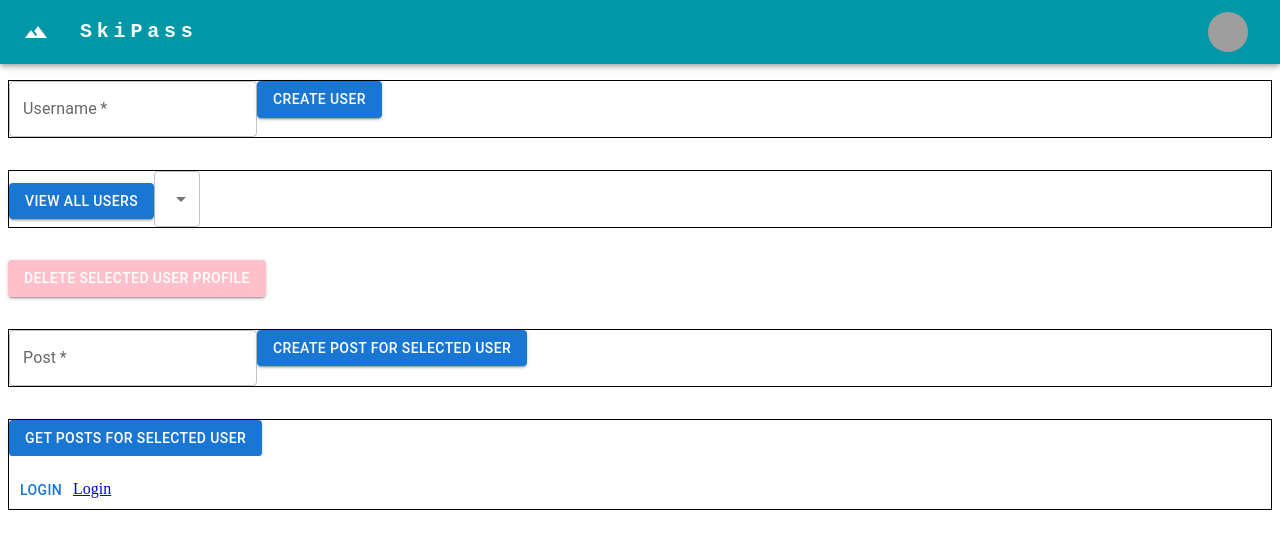
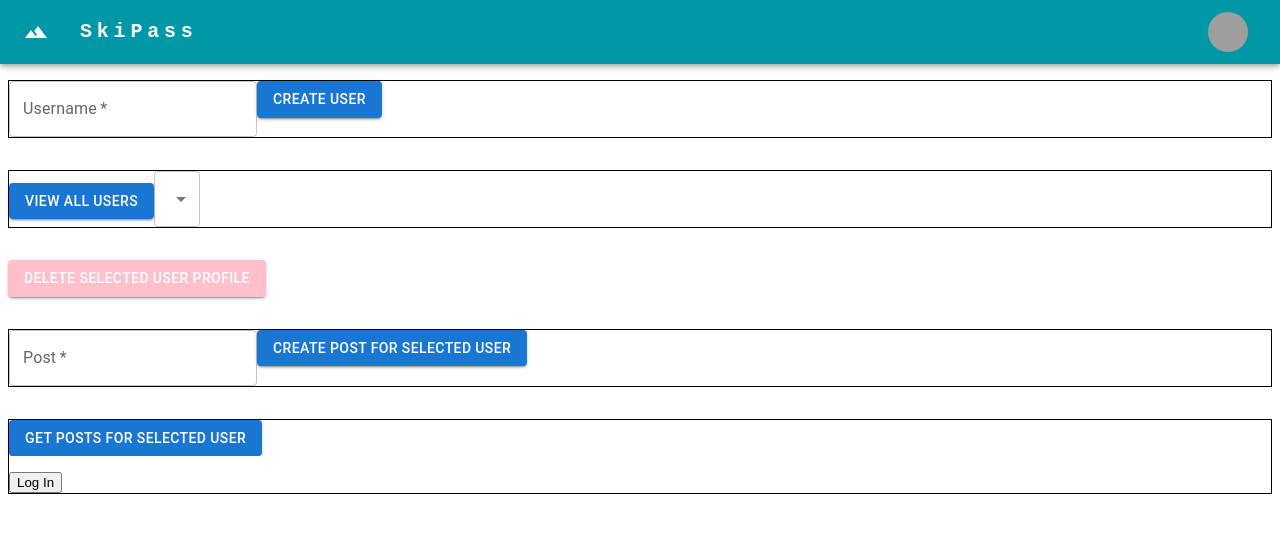
Before and after one commit to AleksandraKrasteva/skipass, a Next.js app in the folder client/: page / in a window 1280 px wide. Shown: the top 536 px of the page. Built offline with nearby package versions, Linux system fonts and the light colour scheme; grey boxes are pictures that could not be loaded.

Commit message:
use auth0 for react and not nextjs

```diff
--- a/client/package.json
+++ b/client/package.json
@@ -10,6 +10,7 @@
     "lint": "next lint"
   },
   "dependencies": {
+    "@auth0/auth0-react": "^2.2.4",
     "@auth0/nextjs-auth0": "^3.5.0",
     "@emotion/react": "^11.11.4",
     "@emotion/styled": "^11.11.0",
--- a/client/src/components/atoms/LogInBtn/index.tsx
+++ b/client/src/components/atoms/LogInBtn/index.tsx
@@ -1,12 +1,10 @@
-import Button from '@mui/material/Button';
-import { handleAuth } from '@auth0/nextjs-auth0';
-
-export const GET = handleAuth();
+import React from 'react';
+import { useAuth0 } from '@auth0/auth0-react';
 
 const LoginButton = () => {
-	// const { loginWithRedirect } = useAuth0();
+	const { loginWithRedirect } = useAuth0();
 
-	return <Button variant="outlined" onClick={() => {}}>Log In</Button>;
+	return <button onClick={() => loginWithRedirect()}>Log In</button>;
 };
 
 export default LoginButton;
--- a/client/src/pages/_app.tsx
+++ b/client/src/pages/_app.tsx
@@ -1,11 +1,17 @@
-import { UserProvider } from '@auth0/nextjs-auth0/client';
+/* eslint-disable no-mixed-spaces-and-tabs */
+// import { UserProvider } from '@auth0/nextjs-auth0/client';
+import { Auth0Provider } from '@auth0/auth0-react';
+
 import type { AppProps } from 'next/app';
 
 export default function App(props: AppProps) {
 	const { Component, pageProps } = props;
 	return (
-		<UserProvider>
+		<Auth0Provider domain="dev-hxsl4k6mw7xspicu.eu.auth0.com" clientId="pZ5kS27dqX4zxH3xzTF1Q18qz7dTLrrJ" authorizationParams={{
+			redirect_uri: 'https://auth0.skipass.pages.dev/api/auth/callback'
+	 	  }}
+	  >
 			<Component {...pageProps} />
-		</UserProvider>
+		</Auth0Provider>
 	);
 }
--- a/client/src/pages/index.tsx
+++ b/client/src/pages/index.tsx
@@ -1,8 +1,9 @@
 import { UserData, createPost, createUser, deletePost, deleteUserProfile, viewPostsForUser, viewUsers } from '@/api/requests';
 import { Post, User } from '@/api/types';
+import LoginButton from '@/components/atoms/LogInBtn';
 import Navigation from '@/components/molecultes/Navigation';
 import { Box, Button, List, ListItem, ListItemText, MenuItem, Select, TextField, Typography } from '@mui/material';
-import axios from 'axios';
+// import axios from 'axios';
 import React, { useState } from 'react';
 
 
@@ -59,10 +60,10 @@ const HomePage = () => {
 		await deletePost(id);
 	};
 
-	const handleLogin=()=>{
-		const res = axios.get('http://localhost:3000/api/auth/login');
-		console.log(res);
-	};
+	// const handleLogin=()=>{
+	// 	const res = axios.get('http://localhost:3000/api/auth/login');
+	// 	console.log(res);
+	// };
 
 	return (
 		<>
@@ -116,8 +117,9 @@ const HomePage = () => {
 						);
 					})}
 				</List>
-				<Button onClick={()=>handleLogin()}>Login</Button>
-				<a href="/api/auth/login">Login</a>
+				{/* <Button onClick={()=>handleLogin()}>Login</Button>
+				<a href="/api/auth/login">Login</a> */}
+				<LoginButton></LoginButton>
 			</Box>
 		</>
 	);
```
Also changed, not shown: 1 other file (tests, documents, lock files or other folders).
